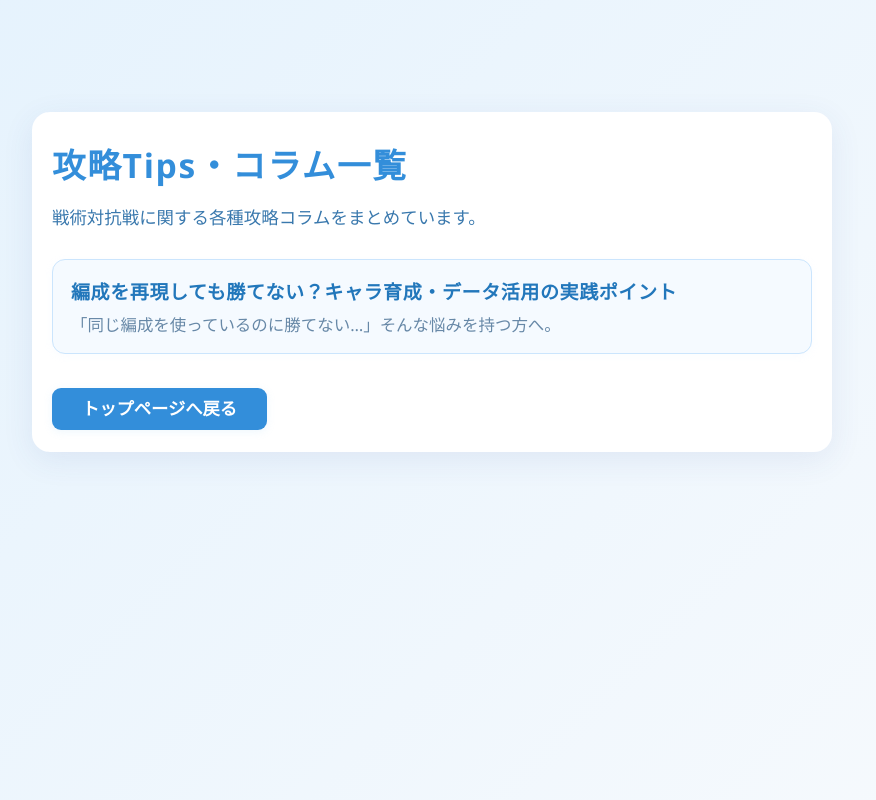
After one commit to CCmoririn/ba-battlelog-public, a Flask app: page /tips in a window 1280 px wide. The commit adds this page. Shown: the whole page, without its empty margins (208-1084 px from the left). Run offline with Flask 3, Linux system fonts and the light colour scheme; parts of the project's set-up code (start-up, migrations or seed data) failed here and were passed over.

Commit message:
tipsとか

```diff
--- a/app.py
+++ b/app.py
@@ -294,6 +294,19 @@ def privacy():
     return render_template("privacy.html")
 # ▲▲▲ ここまで ▲▲▲
 
+@app.route('/guide')
+def guide():
+    return render_template('guide.html')
+
+@app.route('/tips')
+def tips():
+    return render_template('tips.html')
+
+@app.route('/tips/character-growth')
+def tips_character_growth():
+    return render_template('character-growth.html')
+
+
 if __name__ == "__main__":
     port = int(os.environ.get("PORT", 5000))
     app.run(host="0.0.0.0", port=port)
--- a/templates/db.html
+++ b/templates/db.html
@@ -4,7 +4,9 @@
   <meta charset="UTF-8">
   <script async src="https://pagead2.googlesyndication.com/pagead/js/adsbygoogle.js?client=ca-pub-7051331824444850"
      crossorigin="anonymous"></script>
-  <title>ブルアカ対抗戦DB</title>
+  <title>ブルーアーカイブ対抗戦 編成データ検索 | BlueArchive対抗戦DB</title>
+  <meta name="description" content="ブルーアーカイブ（ブルアカ）の戦術対抗戦におけるユーザー投稿型の編成・勝敗データベースです。攻撃側・防衛側の編成例や勝率、最新のメタ情報を検索できます。">
+  <meta name="keywords" content="ブルーアーカイブ, ブルアカ, 編成, 対抗戦, 戦術対抗戦, データベース, 検索, 勝率, メタ, ログ">
   <meta name="viewport" content="width=device-width, initial-scale=1">
   <link href="https://cdn.jsdelivr.net/npm/bootstrap@5.3.0/dist/css/bootstrap.min.css" rel="stylesheet">
   <!-- SortableJS＆Swapプラグイン -->
--- /dev/null
+++ b/templates/tips.html
@@ -0,0 +1,109 @@
+<!DOCTYPE html>
+<html lang="ja">
+<head>
+  <meta charset="UTF-8">
+  <title>攻略Tips一覧 - BlueArchive対抗戦DB</title>
+  <meta name="viewport" content="width=device-width, initial-scale=1">
+  <link href="https://cdn.jsdelivr.net/npm/bootstrap@5.3.0/dist/css/bootstrap.min.css" rel="stylesheet">
+  <style>
+    body {
+      background: linear-gradient(135deg, #e4f2fd 0%, #f7fafd 100%);
+      min-height: 100vh;
+      font-family: "Segoe UI", "ヒラギノ角ゴ ProN", "Meiryo", sans-serif;
+      padding-top: 70px;
+    }
+    .container-tips {
+      max-width: 800px;
+      margin: 42px auto 32px auto;
+      background: #fff;
+      border-radius: 18px;
+      box-shadow: 0 8px 32px rgba(50,80,160,0.09);
+      padding: 28px 20px 22px 20px;
+    }
+    .tips-title {
+      font-size: 2.1em;
+      font-weight: bold;
+      color: #338eda;
+      margin-bottom: 14px;
+      letter-spacing: 0.05em;
+    }
+    .tips-desc {
+      color: #3978ad;
+      font-size: 1.09em;
+      margin-bottom: 28px;
+    }
+    .tips-list {
+      list-style: none;
+      padding: 0;
+      margin: 0;
+    }
+    .tips-item {
+      background: #f5faff;
+      border: 1.5px solid #cbe5fd;
+      border-radius: 13px;
+      margin-bottom: 18px;
+      box-shadow: 0 2px 8px #c8e3fa19;
+      padding: 18px 18px 15px 18px;
+      transition: box-shadow .16s;
+    }
+    .tips-item:hover {
+      box-shadow: 0 8px 24px #a3d1f526;
+    }
+    .tips-link {
+      color: #2277bb;
+      text-decoration: none;
+      font-size: 1.19em;
+      font-weight: bold;
+      letter-spacing: 0.03em;
+      transition: color .14s, text-decoration .12s;
+    }
+    .tips-link:hover {
+      color: #338eda;
+      text-decoration: underline;
+    }
+    .tips-summary {
+      font-size: 1.03em;
+      color: #6788a7;
+      margin-top: 7px;
+    }
+    .back-btn {
+      display: inline-block;
+      background: #338eda;
+      color: #fff;
+      border-radius: 9px;
+      padding: 8px 30px;
+      font-size: 1.08em;
+      font-weight: bold;
+      text-decoration: none;
+      margin-top: 16px;
+      transition: background .13s, color .13s;
+      box-shadow: 0 2px 8px #8fc8f426;
+      border: none;
+    }
+    .back-btn:hover {
+      background: #22639b;
+      color: #fff;
+      text-decoration: underline;
+    }
+  </style>
+</head>
+<body>
+  <div class="container-tips">
+    <div class="tips-title">攻略Tips・コラム一覧</div>
+    <div class="tips-desc">
+      戦術対抗戦に関する各種攻略コラムをまとめています。<br>
+    </div>
+    <ul class="tips-list">
+      <!-- ここから各記事を1つずつ追加。今は1件だけサンプル -->
+      <li class="tips-item">
+        <a class="tips-link" href="/tips/character-growth">編成を再現しても勝てない？キャラ育成・データ活用の実践ポイント</a>
+        <div class="tips-summary">
+          「同じ編成を使っているのに勝てない…」そんな悩みを持つ方へ。
+        </div>
+      </li>
+      <!-- 今後ここに<li>…</li>をどんどん追加していけばOK -->
+    </ul>
+    <a href="/" class="back-btn">トップページへ戻る</a>
+  </div>
+</body>
+</html>
```
Also changed, not shown: templates/character-growth.html (added, +84 -0 lines), templates/guide.html (added, +91 -0 lines), templates/index.html (+26 -0 lines).
